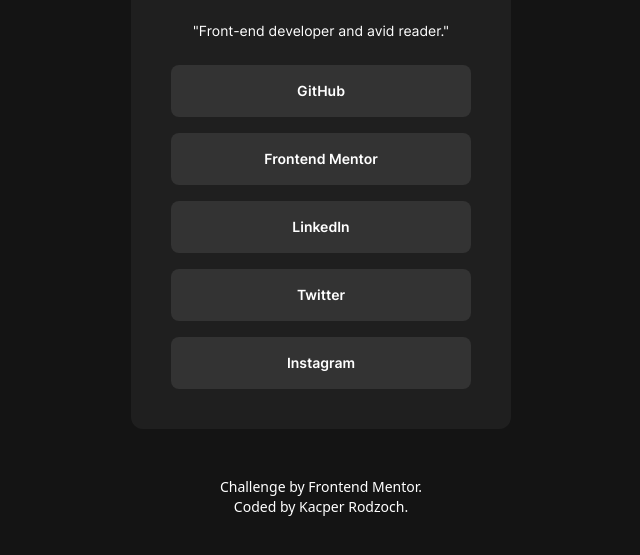
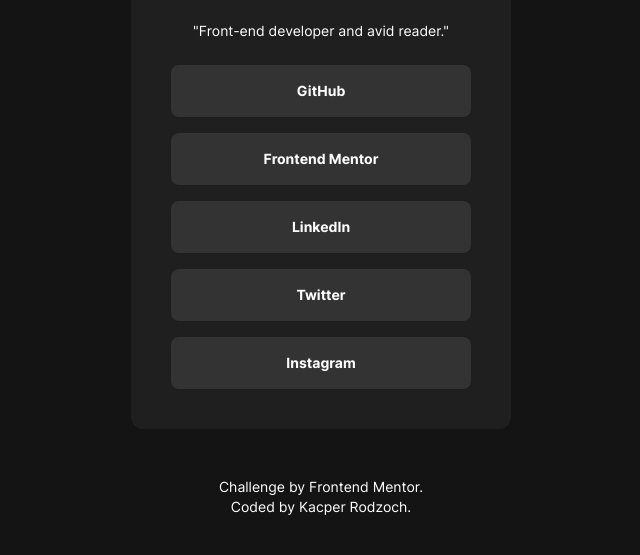
Before and after one commit to KacperRodzoch/frontend-mentor-projects, a website: page social-links/src/index.html in a window 1280 px wide. Shown: the part 241-796 px from the top of the page, 319-959 px from the left. Drawn offline with Linux system fonts and the light colour scheme.

Commit message:
feat: social-links / button & font fix

```diff
--- a/social-links/src/index.html
+++ b/social-links/src/index.html
@@ -17,6 +17,7 @@
 <body>
   <!-- Global Container -->
   <div class="flex flex-col items-center justify-center min-h-screen bg-gray-900">
+    <main>
       <!-- Card Container -->
       <div class="flex flex-col py-10 bg-gray-800 rounded-xl w-[320px] sm:w-[380px]">
         <!-- Photo Container -->
@@ -25,37 +26,57 @@
         </div>
         <!-- Header Container -->
         <div class="flex flex-col items-center ">
-        <h3 class="font-interSemiBold text-white text-2xl pb-2">Jessica Randall</h3>
+          <h1 class="font-interSemiBold text-white text-2xl pb-2">Jessica Randall</h1>
           <p class="font-interSemiBold text-green text-sm ">London, United Kingdom</p>
           <p class="font-interRegular text-white text-sm py-6">"Front-end developer and avid reader."</p>
         </div>
         <!-- Buttons Container -->
-      <div class="flex flex-col items-center space-y-4  font-interSemiBold text-center text-sm">
-        <button class="cardButton">
+        <div class="flex flex-col items-center font-interBold text-center text-sm">
+          <ul>
+            <!-- CTA 1 -->
+            <a href="#">
+              <li class="cardButton mb-4">
                 GitHub
-        </button>
-        <button class="cardButton">
+              </li>
+            </a>
+            <!-- CTA 2 -->
+            <a href="#">
+              <li class="cardButton mb-4">
                 Frontend Mentor
-        </button>
-        <button class="cardButton">
+              </li>
+            </a>
+            <!-- CTA 3 -->
+            <a href="#">
+              <li class="cardButton mb-4">
                 LinkedIn
-        </button>
-        <button class="cardButton">
+              </li>
+            </a>
+            <!-- CTA 4 -->
+            <a href="#">
+              <li class="cardButton mb-4">
                 Twitter
-        </button>
-        <button class="cardButton">
+              </li>
+            </a>
+            <!-- CTA 5 -->
+            <a href="#">
+              <li class="cardButton ">
                 Instagram
-        </button>
+              </li>
+            </a>
+          </ul>
         </div>
       </div>
+    </main>
     <!-- Footer -->
-    <div class="mt-12 mb-2 text-white text-sm text-center">
+    <footer>
+      <div class="mt-12 mb-2 text-white text-sm text-center font-interRegular">
         Challenge by <a href="https://www.frontendmentor.io?ref=challenge" target="_blank"
           class="hover:text-green duration-300">Frontend
           Mentor</a>. <br />
         Coded by <a href="https://github.com/kacperrodzoch" target="_blank" class="hover:text-green duration-300">Kacper
           Rodzoch</a>.
       </div>
+    </footer>
   </div>
 
 
--- a/social-links/src/input.css
+++ b/social-links/src/input.css
@@ -5,17 +5,20 @@
 @layer base {
   @font-face {
     font-family: "Inter-Bold";
-    src: url("/assets/fonts/static/Inter-Bold.ttf");
+    src: url("../assets/fonts/static/Inter-Bold.ttf");
+    font-display: swap;
   }
 
   @font-face {
     font-family: "Inter-SemiBold";
-    src: url("/assets/fonts/static/Inter-SemiBold.ttf");
+    src: url("../assets/fonts/static/Inter-SemiBold.ttf");
+    font-display: swap;
   }
 
   @font-face {
     font-family: "Inter-Regular";
-    src: url("/assets/fonts/static/Inter-Regular.ttf");
+    src: url("../assets/fonts/static/Inter-Regular.ttf");
+    font-display: swap;
   }
 }
 
--- a/social-links/tailwind.config.js
+++ b/social-links/tailwind.config.js
@@ -3,9 +3,9 @@
   content: ["./src/**/*.{html,js}"],
   theme: {
     fontFamily: {
-      'interBold': ['Inter-Bold', 'sans-serif'],
-      'interSemiBold': ['Inter-SemiBold', 'sans-serif'],
-      'interRegular': ['Inter-Regular', 'sans-serif'],
+      'interBold': ['Inter-Bold'],
+      'interSemiBold': ['Inter-SemiBold'],
+      'interRegular': ['Inter-Regular'],
     },
     colors: {
       transparent: 'transparent',
```
Also changed, not shown: social-links/src/output.css, 1 other file. Lines whose indentation alone changed are shown as unchanged.
